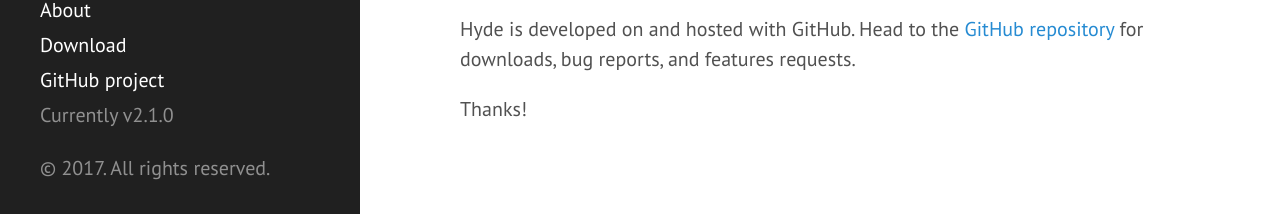
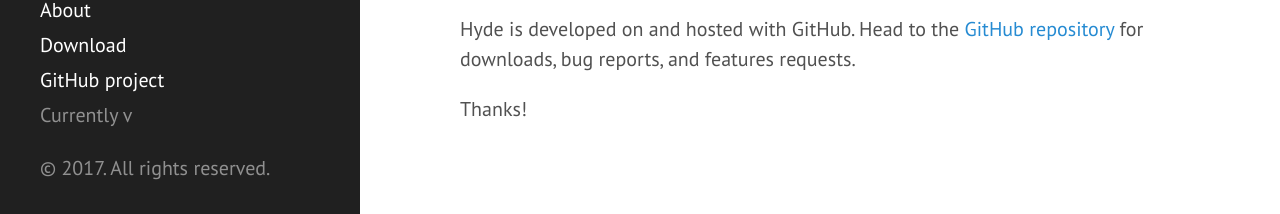
Before and after one commit to evanma92/evanma92.github.io, a Jekyll site: the page built from index.html, in a window 1280 px wide and 900 px high, scrolled down 524 px. Shown: the part 677-891 px from the top of the window. Built offline with Jekyll 4.4.1, drawn with Linux system fonts in a browser that asks for light colours; Markdown is read by kramdown in place of the engine named in the settings; the list of posts is cut into pages by our own code.

Commit message:
Deleted version: Not needed

```diff
--- a/_config.yml
+++ b/_config.yml
@@ -21,8 +21,5 @@
 
 paginate:         5
 
-# Custom vars
-version:          2.1.0
-
 github:
   repo:           https://github.com/evanma92
```
